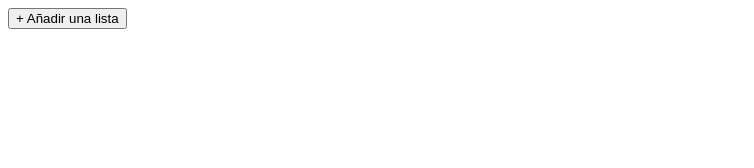
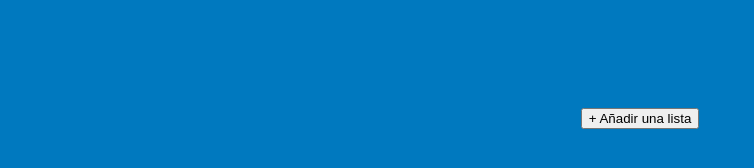
Before and after one commit to caroquintana/trello-laboratoria, a plain HTML site: page index.html in a window 1280 px wide. Shown: the whole page, without its empty margins (0-754 px from the left). Drawn offline with Linux system fonts and the light colour scheme.

Commit message:
modificacion css

```diff
--- a/assets/css/main.css
+++ b/assets/css/main.css
@@ -1 +1,17 @@
-main.css
+body{
+	background-color: #0079BF;
+	font-family: 'Open Sans', sans-serif;
+	box-sizing: border-box;
+    text-align: center;
+    font-size: 20px;
+}
+
+h1{
+	text-align: center;
+	color:white;
+}
+
+div{
+    padding: 94px 0 0 0;
+    display: block;
+}
```
